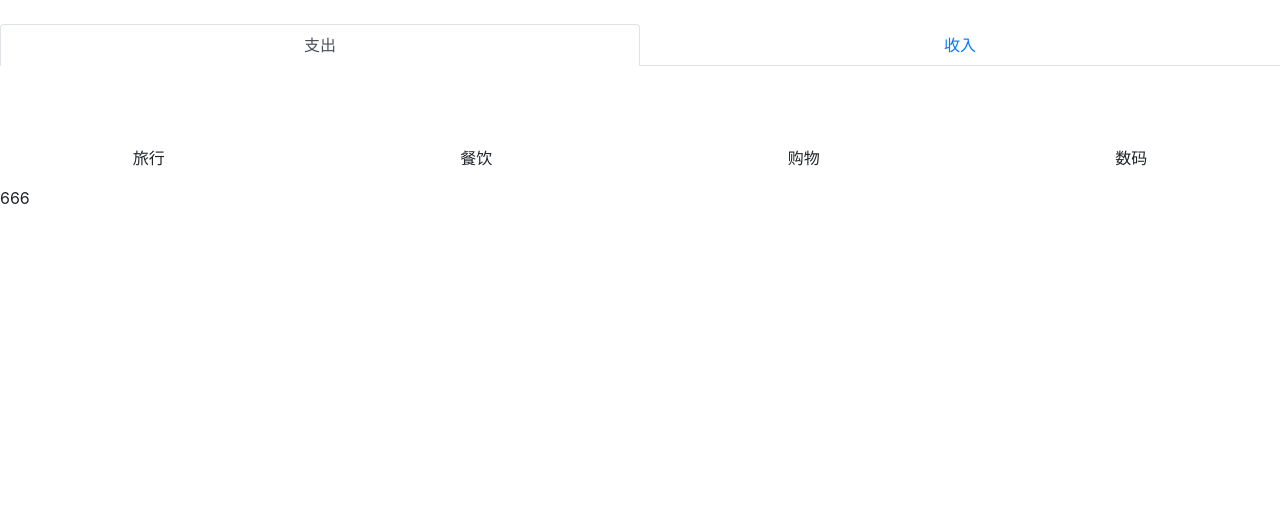
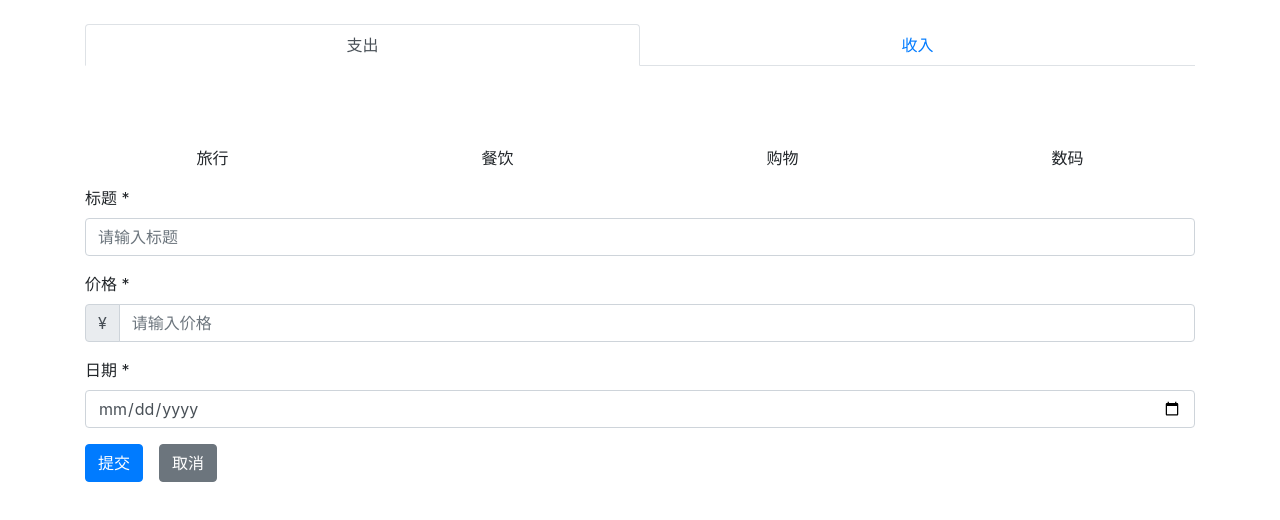
Before and after one commit to YonSunZhen/account-book, a React (Create React App) app: page /create in a window 1280 px wide. Shown: the top 520 px of the page. Built offline with nearby package versions, Linux system fonts and the light colour scheme; some icons are missing.

Commit message:
add priceForm component

```diff
--- a/src/App.css
+++ b/src/App.css
@@ -1,5 +1,5 @@
 .App {
-  background: #efefef;
+  /* background: #efefef; */
 }
 
 .App-logo {
--- a/src/App.tsx
+++ b/src/App.tsx
@@ -8,11 +8,14 @@ import { BrowserRouter as Router, Route, Link } from 'react-router-dom';
 function App() {
   return (
     <Router>
-      <div>
-        <Route path='/' exact component={Home}></Route>
-        <Route path='/create' component={Create}></Route>
-        <Route path='/edit/:id' component={Create}></Route>
+      <div className='App'>
+        <div className='container pb-5'>
+          <Route path='/' exact component={Home}></Route>
+          <Route path='/create' component={Create}></Route>
+          <Route path='/edit/:id' component={Create}></Route>
+        </div>
       </div>
+
     </Router>
   );
 }
--- a/src/components/PriceForm.tsx
+++ b/src/components/PriceForm.tsx
@@ -2,6 +2,7 @@ import React from 'react';
 
 interface Prop {
   item?: any;
+  titleInput?: any;
   onFormSubmit?: Function;
   onCancelSubmit?: Function;
 }
@@ -10,15 +11,65 @@ interface State {
 
 }
 
-class PriceForm extends React.Component {
-  constructor(props) {
+class PriceForm extends React.Component<Prop, State> {
+
+  dateInput;
+  priceInput;
+  titleInput;
+  constructor(props: Prop) {
     super(props);
     this.state = {};
   }
 
+  // TODO: 添加表单验证
+  onClickSubmit = () => {
+    const title = this.titleInput.value.trim();
+    const price = this.priceInput.value.trim();
+    const date = this.dateInput.value.trim();
+    const data = {title,price,date};
+    this.props.onFormSubmit && this.props.onFormSubmit(data);
+  }
+
+  onClickCancel = () => {
+    this.props.onCancelSubmit && this.props.onCancelSubmit();
+  }
+
   render() {
+    const { title, price, date } = this.props.item || {};
     return (
-      <div>666</div>
+      <div>
+        <div className="form-group">
+          <label htmlFor="title">标题 *</label>
+          <input
+            id="title" type="text" className="form-control" placeholder="请输入标题"
+            ref={(input) => {this.titleInput = input;}}
+            defaultValue={title}
+          />
+        </div>
+        <div className="form-group">
+          <label htmlFor="price">价格 *</label>
+          <div className="input-group">
+            <div className="input-group-prepend">
+              <span className="input-group-text">¥</span>
+            </div>
+            <input
+              id="price" type="number" className="form-control" placeholder="请输入价格"
+              ref={(input) => {this.priceInput = input;}}
+              defaultValue={price}
+            />
+          </div>
+        </div>
+        <div className="form-group">
+          <label htmlFor="date">日期 *</label>
+          <input
+            id="date" type="date" className="form-control" placeholder="请输入标日期"
+            ref={(input) => {this.dateInput = input;}}
+            defaultValue={date}
+          />
+        </div>
+        <button type="submit" className="btn btn-primary mr-3" onClick={this.onClickSubmit}>提交</button>
+        <button className="btn btn-secondary" onClick={this.onClickCancel}>取消</button>
+      </div>
     );
   }
 }
--- a/src/containers/Create.tsx
+++ b/src/containers/Create.tsx
@@ -6,7 +6,7 @@ import { testCategories } from '../testData';
 import { TYPE_INCOME, TYPE_OUTCOME } from '../utility';
 
 interface Prop {
-
+  history?: any;
 }
 
 interface State {
@@ -15,6 +15,16 @@ interface State {
 class Create extends React.Component<Prop, State> {
 
   onSelectCategoryChange = (category) => {
+  }
+
+  onPriceFormSubmit = (data) => {
+    console.log('debug1');
+    console.log(data);
+
+  }
+
+  onPriceFormCancel = () => {
+    this.props.history.push('/');
   }
 
   render() {
@@ -26,7 +36,7 @@ class Create extends React.Component<Prop, State> {
           <Tab>收入</Tab>
         </Tabs>
         <CategorySelect categories={filterCategories} onSelectCategory={this.onSelectCategoryChange}></CategorySelect>
-        <PriceForm></PriceForm>
+        <PriceForm onFormSubmit={this.onPriceFormSubmit} onCancelSubmit={this.onPriceFormCancel}></PriceForm>
       </div>
     );
   }
--- a/src/containers/Home.tsx
+++ b/src/containers/Home.tsx
@@ -9,7 +9,7 @@ import Day from 'dayjs';
 import Ionicon from 'react-ionicons';
 
 interface Prop {
-
+  history?: any;
 }
 
 interface State {
@@ -102,9 +102,10 @@ class Home extends Component<Prop, State> {
   }
 
   onCreateItem = () => {
-    this.setState({
-      items: [newItem, ...this.state.items || []]
-    });
+    // this.setState({
+    //   items: [newItem, ...this.state.items || []]
+    // });
+    this.props.history.push('/create');
   }
 
   onModifyItem = (modifiedItem) => {
```
